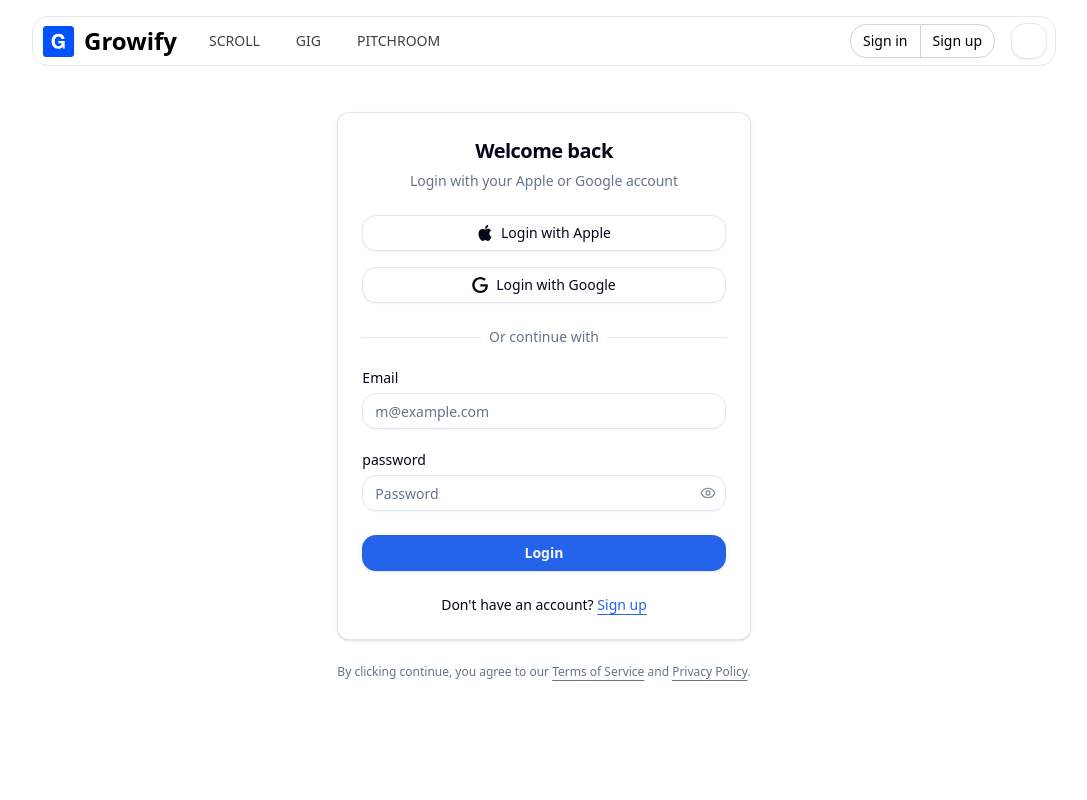
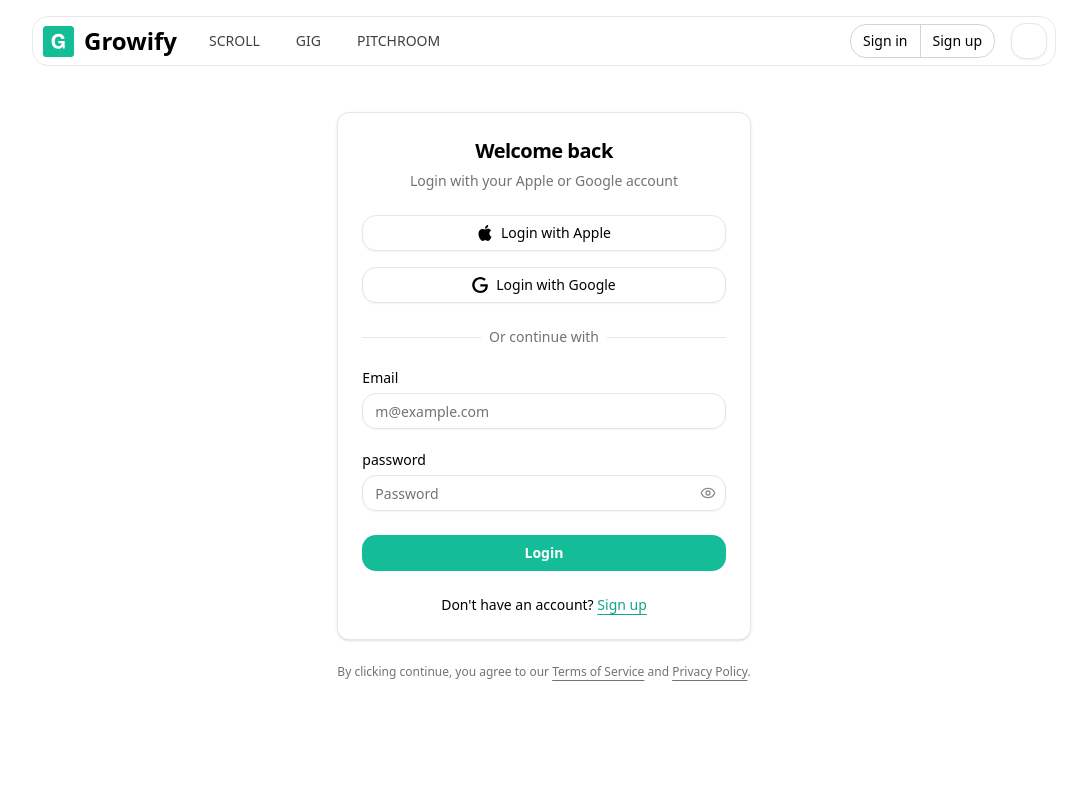
Before and after one commit to Devllyteam/devlly-frontend, a Next.js app: page /signin in a window 1280 px wide. Shown: the top 800 px of the page, without its empty margins (96-1183 px from the left). Built offline with nearby package versions, Linux system fonts and the light colour scheme; a web font is replaced by a local one.

Commit message:
ui change color

```diff
--- a/src/app/globals.css
+++ b/src/app/globals.css
@@ -2,63 +2,82 @@
 @tailwind components;
 @tailwind utilities;
 
-
-
-
 @layer base {
   :root {
     --background: 0 0% 100%;
-    --foreground: 222.2 84% 4.9%;
+    --foreground: 0 0% 0%;
     --card: 0 0% 100%;
-    --card-foreground: 222.2 84% 4.9%;
+    --card-foreground: 0 0% 0%;
     --popover: 0 0% 100%;
-    --popover-foreground: 222.2 84% 4.9%;
-    --primary: 221.2 83.2% 53.3%;
-    --primary-foreground: 210 40% 98%;
-    --secondary: 210 40% 96.1%;
-    --secondary-foreground: 222.2 47.4% 11.2%;
-    --muted: 210 40% 96.1%;
-    --muted-foreground: 215.4 16.3% 46.9%;
-    --accent: 210 40% 96.1%;
-    --accent-foreground: 222.2 47.4% 11.2%;
-    --destructive: 0 84.2% 60.2%;
-    --destructive-foreground: 210 40% 98%;
-    --border: 214.3 31.8% 91.4%;
-    --input: 214.3 31.8% 91.4%;
-    --ring: 221.2 83.2% 53.3%;
+    --popover-foreground: 0 0% 0%;
+    --primary: 167 80% 41%;
+    --primary-foreground: 0 0% 100%;
+    --secondary: 0 0% 96%;
+    --secondary-foreground: 0 0% 0%;
+    --muted: 0 0% 96%;
+    --muted-foreground: 0 0% 45%;
+    --accent: 180 30% 92%;
+    --accent-foreground: 0 0% 0%;
+    --destructive: 0 85% 60%;
+    --destructive-foreground: 0 0% 100%;
+    --border: 0 0% 90%;
+    --input: 0 0% 90%;
+    --ring: 180 66% 35%;
     --radius: 1rem;
-    --chart-1: 12 76% 61%;
-    --chart-2: 173 58% 39%;
-    --chart-3: 197 37% 24%;
-    --chart-4: 43 74% 66%;
-    --chart-5: 27 87% 67%;
+    --chart-1: 180 70% 40%;
+    --chart-2: 210 65% 50%;
+    --chart-3: 150 60% 45%;
+    --chart-4: 30 80% 60%;
+    --chart-5: 270 60% 55%;
+    --primary-50: 166, 100%, 97%;
+    --primary-100: 166, 83%, 94%;
+    --primary-200: 167, 83%, 87%;
+    --primary-300: 167, 80%, 79%;
+    --primary-400: 167, 79%, 70%;
+    --primary-500: 166, 79%, 58%;
+    --primary-600: 166, 80%, 46%;
+    --primary-700: 167, 80%, 41%;
+    --primary-800: 168, 80%, 36%;
+    --primary-900: 168, 91%, 31%;
+    --primary-1000: 168, 38%, 85%;
   }
 
+  .dark {
+    --background: 0 0% 0%;
+    --foreground: 0 0% 100%;
+    --card: 0 0% 5%;
+    --card-foreground: 0 0% 100%;
+    --popover: 0 0% 5%;
+    --popover-foreground: 0 0% 100%;
+    --primary: 180 70% 40%;
+    --primary-foreground: 0 0% 100%;
+    --secondary: 0 0% 15%;
+    --secondary-foreground: 0 0% 100%;
+    --muted: 0 0% 15%;
+    --muted-foreground: 0 0% 70%;
+    --accent: 180 25% 20%;
+    --accent-foreground: 0 0% 100%;
+    --destructive: 0 70% 35%;
+    --destructive-foreground: 0 0% 100%;
+    --border: 0 0% 20%;
+    --input: 0 0% 20%;
+    --ring: 180 70% 40%;
+    --chart-1: 180 80% 50%;
+    --chart-2: 210 75% 60%;
+    --chart-3: 150 70% 55%;
+    --chart-4: 30 85% 65%;
+    --chart-5: 270 70% 65%;
+    --primary-50: 164, 60%, 90%;
+    --primary-100: 164, 65%, 82%;
+    --primary-200: 170, 70%, 75%;
+    --primary-300: 168, 65%, 65%;
+    --primary-400: 168, 75%, 58%;
+    --primary-500: 168, 100%, 45%;
+    --primary-600: 169, 100%, 40%;
+    --primary-700: 168, 95%, 35%;
+    --primary-800: 168, 100%, 22%;
+    --primary-900: 168, 100%, 17%;
+    --primary-1000: 172, 42%, 10%;
 
-  .dark {
-    --background: 240 10% 3.9%;
-    --foreground: 0 0% 98%;
-    --card: 240 10% 3.9%;
-    --card-foreground: 0 0% 98%;
-    --popover: 240 10% 3.9%;
-    --popover-foreground: 0 0% 98%;
-    --primary: 0 0% 98%;
-    --primary-foreground: 240 5.9% 10%;
-    --secondary: 240 3.7% 15.9%;
-    --secondary-foreground: 0 0% 98%;
-    --muted: 240 3.7% 15.9%;
-    --muted-foreground: 240 5% 64.9%;
-    --accent: 240 3.7% 15.9%;
-    --accent-foreground: 0 0% 98%;
-    --destructive: 0 62.8% 30.6%;
-    --destructive-foreground: 0 0% 98%;
-    --border: 240 3.7% 15.9%;
-    --input: 240 3.7% 15.9%;
-    --ring: 240 4.9% 83.9%;
-    --chart-1: 220 70% 50%;
-    --chart-2: 160 60% 45%;
-    --chart-3: 30 80% 55%;
-    --chart-4: 280 65% 60%;
-    --chart-5: 340 75% 55%;
+  }
 }
-}
--- a/src/components/footer.tsx
+++ b/src/components/footer.tsx
@@ -12,7 +12,7 @@ export default function Footer() {
         <div className="col-span-full mb-2 sm:mb-8 xl:col-span-2 xl:mb-0">
           <Link className="-ml-1 flex items-center gap-2 " href="/">
             <Image src={"/growify.svg"} width={60} height={30} alt="Growify" />
-            <h1 className="font-bold text-4xl text-[#0052FF] dark:text-white">
+            <h1 className="font-bold text-4xl text-primary-700 dark:text-white">
               Growify
             </h1>
           </Link>
@@ -23,11 +23,11 @@ export default function Footer() {
           <div key={idx}>
             <h5 className="font-semibold">{title}</h5>
             <ul className="mt-4 space-y-2 text-neutral-500 dark:text-neutral-400">
-              {links.map(({ text, href, target = "_self" }, idx) => (
+              {links.map(({ text, href }, idx) => (
                 <li key={idx}>
                   <Link
                     href={href}
-                    target={target}
+
                     className="text-sm hover:text-primary-600"
                   >
                     {text}
--- a/src/components/main/createaccount.tsx
+++ b/src/components/main/createaccount.tsx
@@ -114,7 +114,7 @@ export function CreateAccountForm({
               </div>
               <div className="text-center text-sm">
                 Already have an account?{" "}
-                <a href="/signin" className="underline underline-offset-4 text-primary">
+                <a href="/signin" className="underline underline-offset-4 text-primary-800 dark:text-primary-500">
                   Login
                 </a>
               </div>
--- a/src/components/main/login.tsx
+++ b/src/components/main/login.tsx
@@ -104,7 +104,7 @@ export function LoginForm({
                 Don&apos;t have an account?{" "}
                 <a
                   href="/signup"
-                  className="underline underline-offset-4 text-primary"
+                  className="underline underline-offset-4 text-primary-800 dark:text-primary-500"
                 >
                   Sign up
                 </a>
--- a/src/components/ui/button.tsx
+++ b/src/components/ui/button.tsx
@@ -10,7 +10,7 @@ const buttonVariants = cva(
     variants: {
       variant: {
         default:
-          "bg-primary text-primary-foreground shadow hover:bg-primary/90 ",
+          "bg-primary-700  text-white hover:bg-primary-800 dark:hover:bg-primary-600 hover:shadow-sm",
         destructive:
           "bg-destructive text-destructive-foreground shadow-sm hover:bg-destructive/90",
         outline:
--- /dev/null
+++ b/src/components/ui/spinner.tsx
@@ -0,0 +1,18 @@
+import { cn } from "@/lib/utils";
+import { FC } from "react";
+
+interface SpinnerProps {
+  className?: string;
+}
+
+const Spinner: FC<SpinnerProps> = ({ className, ...props }) => (
+  <div
+    className={cn(
+      "h-4 w-4 animate-spin rounded-full border-2 border-white-main border-t-transparent",
+      className,
+    )}
+    {...props}
+  />
+);
+
+export default Spinner;
--- a/src/lib/constant.ts
+++ b/src/lib/constant.ts
@@ -139,6 +139,12 @@ export const PRICING_TIERS: {} = {
   ],
 };
 
+type FooterLink = {
+  text: string;
+  href: string;
+  target?: string;
+};
+
 export const footerSections = [
   {
     title: "Company",
--- a/tailwind.config.ts
+++ b/tailwind.config.ts
@@ -41,10 +41,21 @@ const config: Config = {
   				DEFAULT: 'hsl(var(--popover))',
   				foreground: 'hsl(var(--popover-foreground))'
   			},
-  			primary: {
-  				DEFAULT: 'hsl(var(--primary))',
-  				foreground: 'hsl(var(--primary-foreground))'
-  			},
+			  primary: {
+				DEFAULT: "hsla(var(--primary), <alpha-value>)",
+				foreground: "hsla(var(--primary-foreground), <alpha-value>)",
+				50: "hsla(var(--primary-50), <alpha-value>)",
+				100: "hsla(var(--primary-100), <alpha-value>)",
+				200: "hsla(var(--primary-200), <alpha-value>)",
+				300: "hsla(var(--primary-300), <alpha-value>)",
+				400: "hsla(var(--primary-400), <alpha-value>)",
+				500: "hsla(var(--primary-500), <alpha-value>)",
+				600: "hsla(var(--primary-600), <alpha-value>)",
+				700: "hsla(var(--primary-700), <alpha-value>)",
+				800: "hsla(var(--primary-800), <alpha-value>)",
+				900: "hsla(var(--primary-900), <alpha-value>)",
+				1000: "hsla(var(--primary-1000), <alpha-value>)",
+			  },
   			secondary: {
   				DEFAULT: 'hsl(var(--secondary))',
   				foreground: 'hsl(var(--secondary-foreground))'
```
Also changed, not shown: src/components/ui/integrationBox.tsx (+77 -31 lines), public/Growify2.svg, public/growify.svg.
